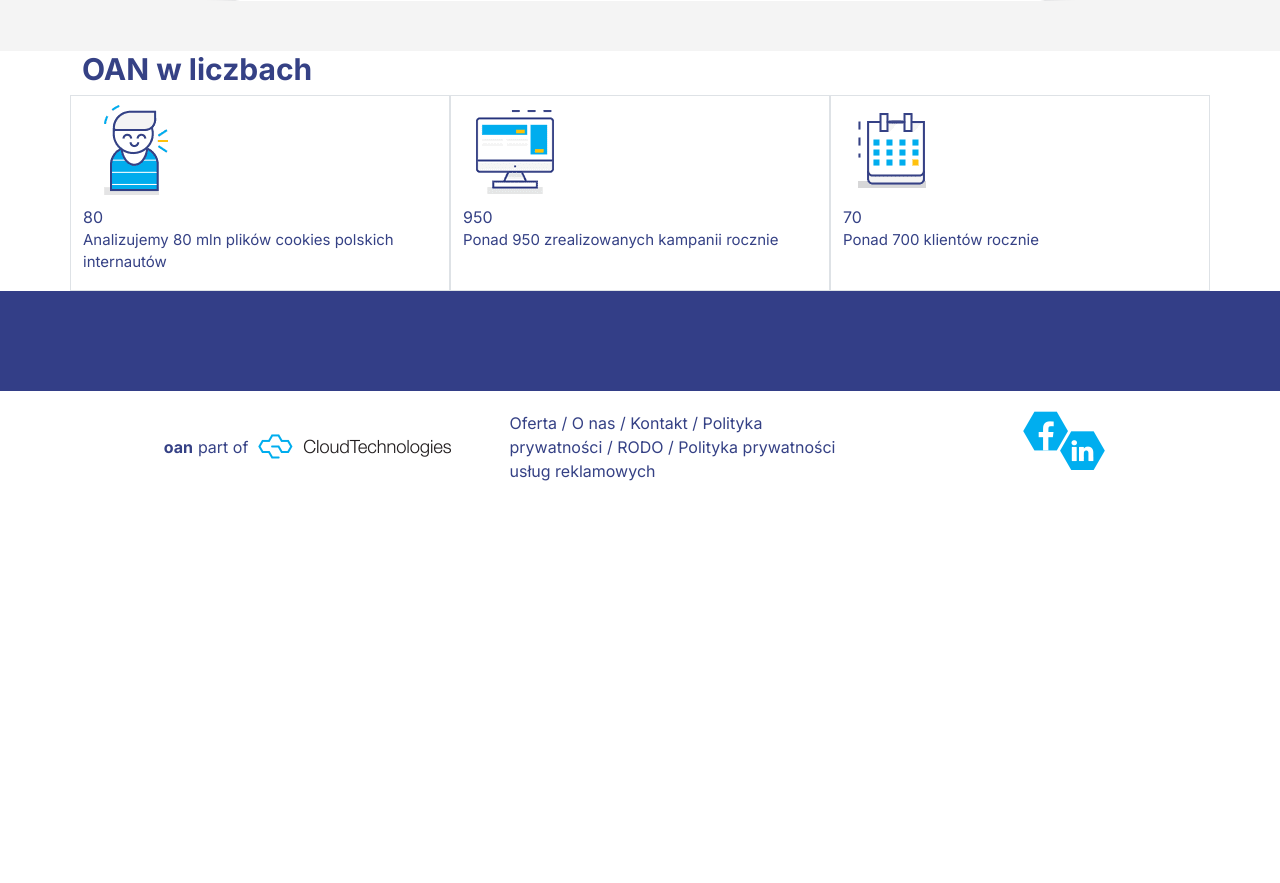
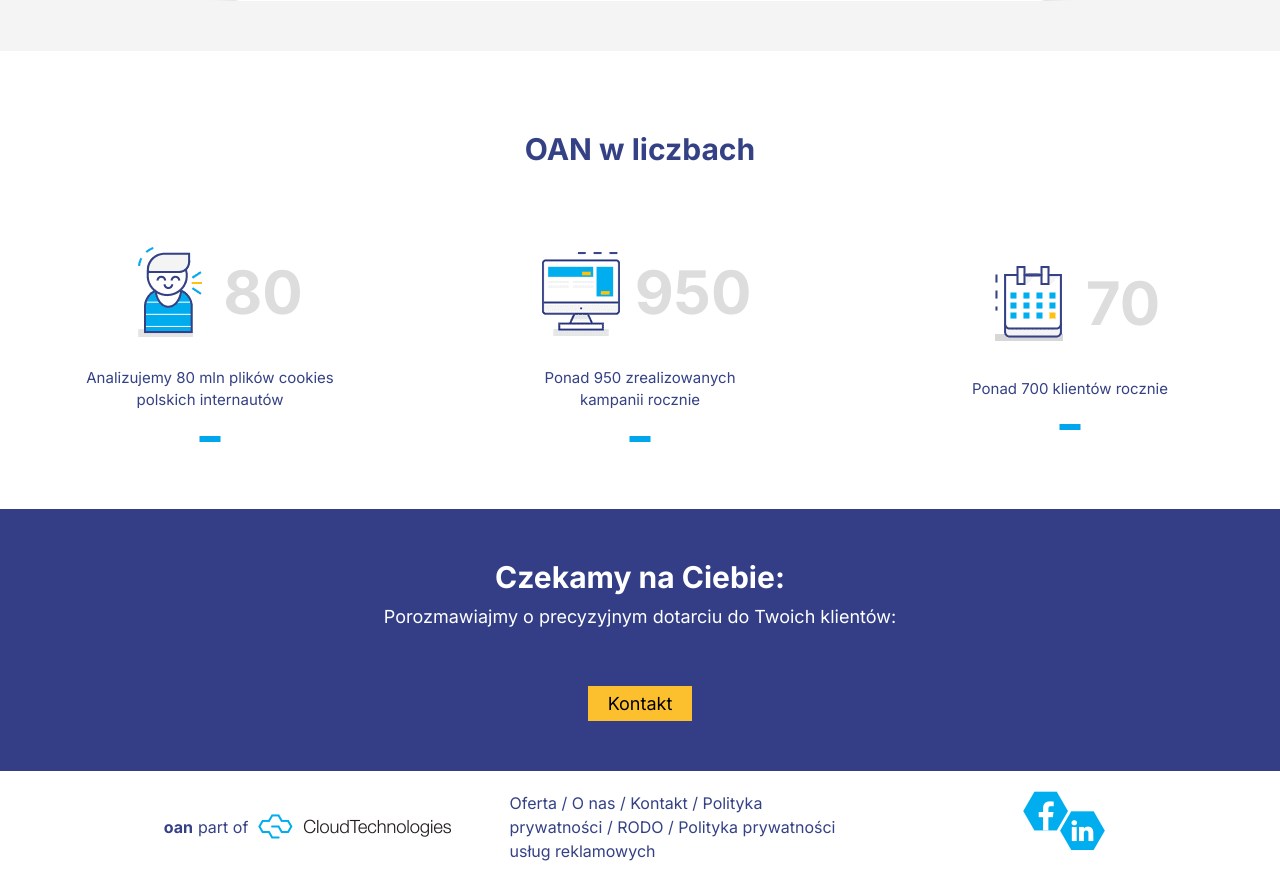
Before and after one commit to jaroslaw-filipiak/oan, a Vue app: page /about in a window 1280 px wide. Shown: the part 1186-2069 px from the top of the page. Before the commit the page ends 1689 px from the top, so only its background shows below. Built offline with nearby package versions, Linux system fonts and the light colour scheme.

Commit message:
About us page scss

```diff
--- a/src/components/Counters.vue
+++ b/src/components/Counters.vue
@@ -4,28 +4,34 @@
     <div class="container">
 
       <div class="row">
-        <div class="col">
+        <div class="col text-center">
           <h3>OAN w liczbach</h3>
         </div>
       </div>
 
-      <div class="row">
+      <div class="row d-flex align-items-center justify-content-center counters--items-wrapper" >
 
-        <div class="col border counter-item">
+        <div class="col counter-item">
+          <div class="d-flex align-items-center">
             <img src="@/assets/img/counter-1.png" alt="">
             <div class="counter--value">80</div>
+          </div>
           <p>Analizujemy 80 mln plików cookies polskich internautów</p>
         </div>
 
-        <div class="col border counter-item">
+        <div class="col counter-item">
+          <div class="d-flex align-items-center">
             <img src="@/assets/img/counter-2.png" alt="">
             <div class="counter--value">950</div>
+          </div>
           <p>Ponad 950 zrealizowanych kampanii rocznie</p>
         </div>
 
-        <div class="col border counter-item">
+        <div class="col counter-item">
+          <div class="d-flex align-items-center">
             <img src="@/assets/img/counter-3.png" alt="">
             <div class="counter--value">70</div>
+          </div>
           <p>Ponad 700 klientów rocznie</p>
         </div>
 
@@ -41,6 +47,65 @@ export default {
 };
 </script>
 
-<style scoped>
+<style lang="scss" scoped>
+@import "@/assets/scss/utils/_variables";
+@import "@/assets/scss/utils/_rwd";
+@import "@/assets/scss/utils/_mixins";
+
+.counters {
+  padding-top: 80px;
+  padding-bottom: 80px;
+
+  &--items-wrapper {
+    @include lg {
+      gap: 150px;
+    }
+  }
+
+  h3 {
+    margin-bottom: 70px;
+  }
+
+  .counter-item {
+    display: flex;
+    flex-direction: column;
+    align-items: center;
+    justify-content: center;
+    max-width: 300px;
+    text-align: center;
+    border: 1px solid #fff;
+
+    @include max-lg {
+      min-width: 80%;
+      margin-bottom: 60px;
+    }
+
+    .counter--value {
+      font-weight: bold;
+      font-size: 60px;
+      color: #dddddd;
+    }
+
+    p {
+      margin-top: 20px;
+      position: relative;
+
+      &:after {
+        content: '';
+        width: 21px;
+        height: 6px;
+        background-color: $accent;
+        position: absolute;
+        left: 50%;
+        bottom: -30px;
+        transform: translate(-50% , 0%);
+      }
+
+    }
+
+
+  }
+
+}
 
 </style>
--- a/src/views/AboutView.vue
+++ b/src/views/AboutView.vue
@@ -3,7 +3,17 @@
   <AboutUsHero/>
   <CompanyTimeline/>
   <Counters/>
-  <Cta/>
+
+  <Cta>
+    <template v-slot:col1>
+      <div class="col cta-col cta-col-1 text-center">
+        <h3>Czekamy na Ciebie:</h3>
+        <p>Porozmawiajmy o precyzyjnym dotarciu do Twoich klientów:</p>
+        <a class="oan-btn" href="#">Kontakt</a>
+      </div>
+    </template>
+  </Cta>
+
   <Footer/>
 
 </template>
```
Lines whose indentation alone changed are shown as unchanged.
